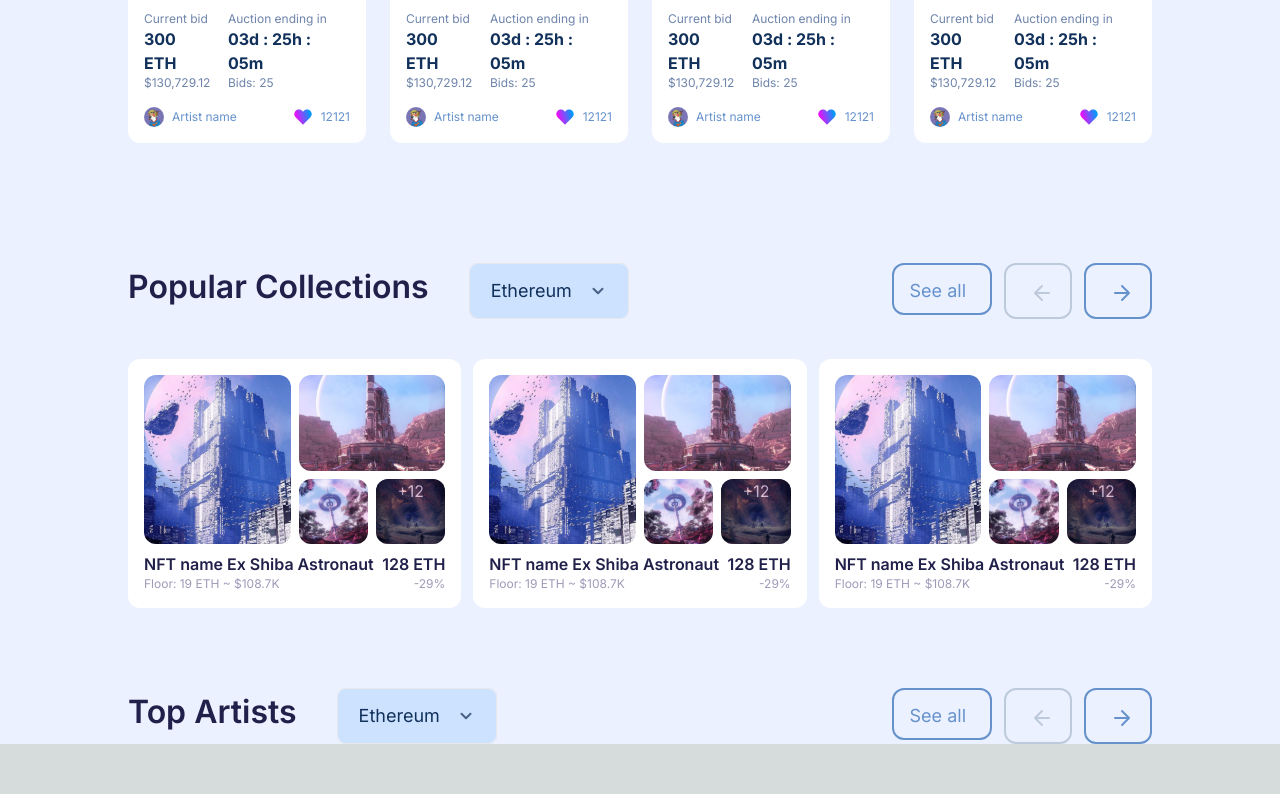
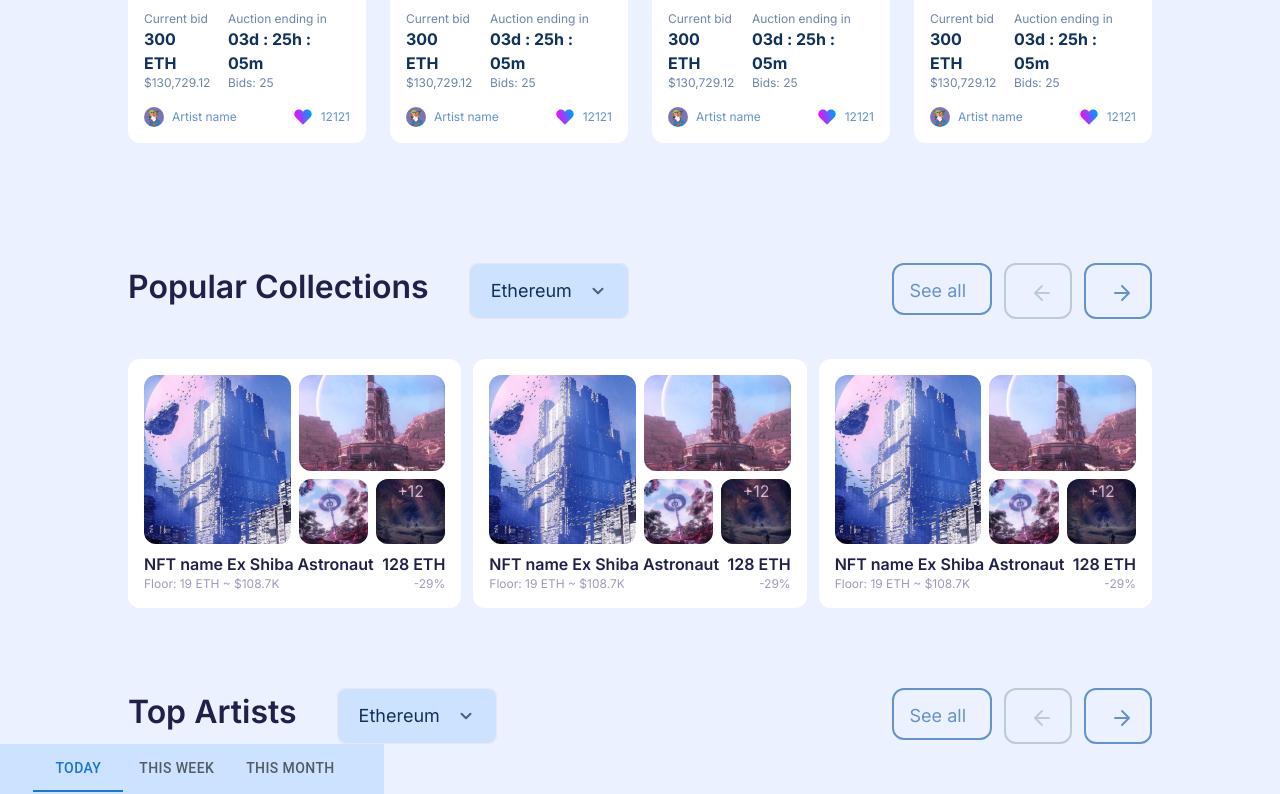
Before and after one commit to khadijafatima409/MY-NFT, a Next.js app: page / in a window 1280 px wide. Shown: the part 1140-1934 px from the top of the page. Before the commit the page ends 1884 px from the top, so only its background shows below. Built offline with nearby package versions, Linux system fonts and the light colour scheme.

Commit message:
added custom tabs

```diff
--- a/src/app/page.tsx
+++ b/src/app/page.tsx
@@ -1,6 +1,7 @@
 import Artists from "@/components/Artists";
 import Auctions from "@/components/Auctions";
 import Collections from "@/components/Collections";
+import CustomTabs from "@/components/CustomTabs";
 import HeroSetion from "@/components/HeroSection";
 // import Image from "next/image";
 
@@ -11,6 +12,7 @@ export default function Home() {
       <Auctions />
       <Collections />
       <Artists />
+      <CustomTabs />
     </main>
   );
 }
--- a/src/components/CustomHeader.tsx
+++ b/src/components/CustomHeader.tsx
@@ -3,6 +3,7 @@ import React from "react";
 import Image from "next/image";
 import CustomButton from "./CustomButton";
 import CustomSelect from "./CustomSelect";
+// import CustomTabs from "./CustomTabs";
 interface CustomHeaderProps {
   title: string;
   className: string;
--- /dev/null
+++ b/src/components/CustomTabs.tsx
@@ -0,0 +1,23 @@
+"use client";
+import React from "react";
+import Box from "@mui/material/Box";
+import Tabs from "@mui/material/Tabs";
+import Tab from "@mui/material/Tab";
+const CustomTabs = () => {
+  const [value, setValue] = React.useState(0);
+
+  const handleChange = (event: React.SyntheticEvent, newValue: number) => {
+    setValue(newValue);
+  };
+  return (
+    <Box sx={{ height: "50px", width: "30%", bgcolor: "#CDE2FE" }}>
+      <Tabs value={value} onChange={handleChange} centered>
+        <Tab label="Today" />
+        <Tab label="This Week" />
+        <Tab label="This Month" />
+      </Tabs>
+    </Box>
+  );
+};
+
+export default CustomTabs;
```
Also changed, not shown: package.json (+8 -5 lines), 1 other file (tests, documents, lock files or other folders).
